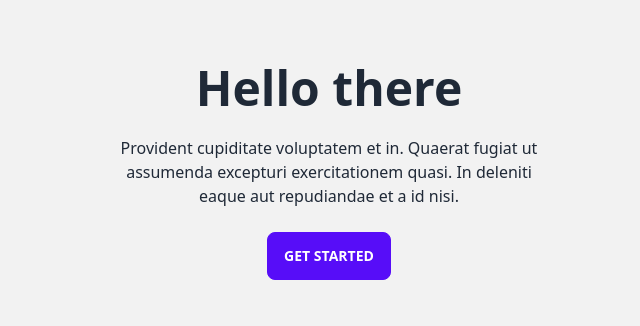
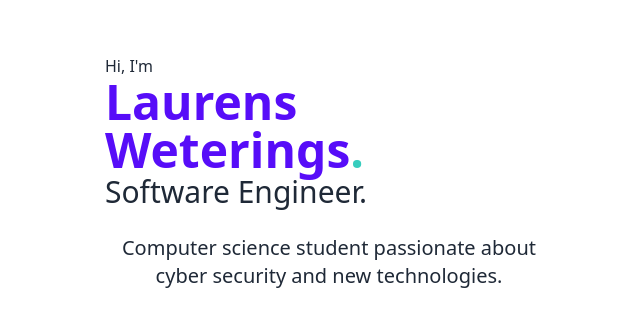
Before and after one commit to 0xLaurens/0xLaurens.com, a Vue app: page / in a window 1280 px wide. Shown: the part 228-554 px from the top of the page, without its empty margins (311-951 px from the left). Built offline with nearby package versions, Linux system fonts and the light colour scheme.

Commit message:
Home: scroll snap

```diff
--- a/src/views/home/home.vue
+++ b/src/views/home/home.vue
@@ -1,8 +1,41 @@
 <template>
-    <div class="hero min-h-screen bg-base-200">
-        <div class="hero-content text-center">
+    <div class="snap-y snap-mandatory h-screen overflow-scroll">
+        <div class="snap-start hero min-h-screen bg-base-500">
+            <div class="hero-content">
                 <div class="max-w-md">
-                <h1 class="text-5xl font-bold">Hello there</h1>
+                    <h1>Hi, I'm</h1>
+                    <h1 class="text-primary text-5xl font-bold">
+                        <span class="tooltip" data-tip="Pronounced Lawrence">Laurens</span>
+                        Weterings<span class="text-accent">.</span>
+                    </h1>
+                    <h1 class="text-3xl pb-6">Software Engineer.</h1>
+                    <h1 class="text-xl text-center">
+                        Computer science student passionate about cyber security and new
+                        technologies.
+                    </h1>
+                </div>
+            </div>
+        </div>
+        <div class="snap-start hero min-h-screen bg-yellow-50">
+            <div class="hero-content flex-col lg:flex-row-reverse">
+                <div>
+                    <h1 class="text-primary text-5xl font-bold">
+                        About<span class="text-accent">.</span>
+                    </h1>
+                    <p class="py-6 text-base-100">
+                        Provident cupiditate voluptatem et in. Quaerat fugiat ut assumenda excepturi
+                        exercitationem quasi. In deleniti eaque aut repudiandae et a id nisi.
+                    </p>
+                    <button class="btn btn-primary">Get Started</button>
+                </div>
+            </div>
+        </div>
+        <div class="snap-start hero min-h-screen bg-base-500">
+            <div class="hero-content flex-col lg:flex-row-reverse">
+                <div>
+                    <h1 class="text-primary text-5xl font-bold">
+                        Skills<span class="text-accent">.</span>
+                    </h1>
                     <p class="py-6">
                         Provident cupiditate voluptatem et in. Quaerat fugiat ut assumenda excepturi
                         exercitationem quasi. In deleniti eaque aut repudiandae et a id nisi.
@@ -11,6 +44,7 @@
                 </div>
             </div>
         </div>
+    </div>
 </template>
 
 <script setup></script>
--- a/tailwind.config.js
+++ b/tailwind.config.js
@@ -5,7 +5,18 @@ module.exports = {
     "./src/**/*.{vue,js,ts,jsx,tsx}",
   ],
   theme: {
-    extend: {},
+    dark: {
+      primary: "#ff79c6",
+      secondary: "#bd93f9",
+      accent: "#ffb86c",
+      neutral: "#414558",
+      "base-100": "#282a36",
+      "base-content": "#f8f8f2",
+      info: "#8be9fd",
+      success: "#50fa7b",
+      warning: "#f1fa8c",
+      error: "#ff5555",
+    }
   },
   plugins: [require("daisyui")],
 }
```
Lines whose indentation alone changed are shown as unchanged.
